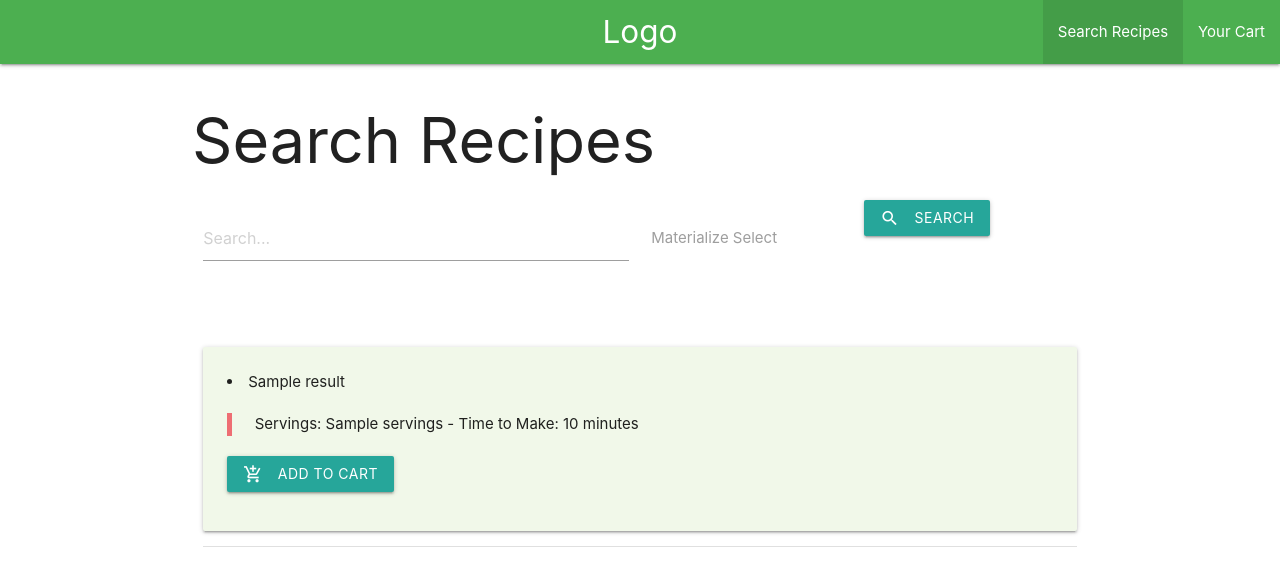
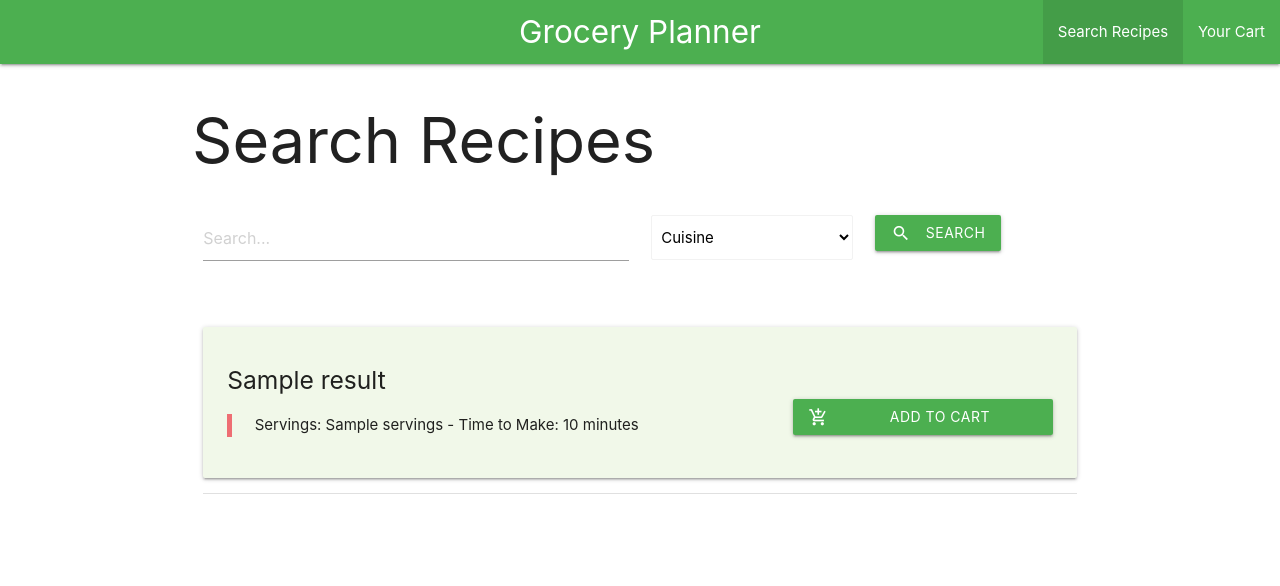
Before and after one commit to Kyle-Howard/groceries, a Django app: template recipefinder/templates/search_recipes.html in a window 1280 px wide. Shown: the top 586 px of the page. Run offline with Django 3.2, Linux system fonts and the light colour scheme; the template is opened without the code that fills it: most values are stand-ins (such as "Sample title", 1, 10 or a date in 2020).

Commit message:
first commit

```diff
--- /dev/null
+++ b/recipefinder/static/dist/css/test.css
@@ -0,0 +1,14 @@
+.smaller{
+    padding-bottom: .05em !important;
+}
+
+.align-button{
+
+    display:flex;
+    flex-direction: column;
+    justify-content: center;
+}
+
+.top-button{
+    margin-top:6vh;
+}
--- a/recipefinder/templates/search_recipes.html
+++ b/recipefinder/templates/search_recipes.html
@@ -5,6 +5,7 @@
       <link href="https://fonts.googleapis.com/icon?family=Material+Icons" rel="stylesheet">
       <!--Import materialize.css-->
       <link type="text/css" rel="stylesheet" href="{% static "dist/css/materialize.min.css"%}"  media="screen,projection"/>
+      <link type="text/css" rel="stylesheet" href="{% static "dist/css/test.css"%}"  media="screen,projection"/>
 
       <!--Let browser know website is optimized for mobile-->
       <meta name="viewport" content="width=device-width, initial-scale=1.0"/>
@@ -12,7 +13,7 @@
     <body>
         <nav>
             <div class="nav-wrapper green">
-                <a href="#" class="brand-logo center">Logo</a>
+                <a href="#" class="brand-logo center">Grocery Planner</a>
                 <ul id="nav-mobile" class="right hide-on-med-and-down">
                     <li class="active"><a href="/recipefinder/search_recipes?cartid={{cartid}}">Search Recipes</a></li>
                     <li><a href="/recipefinder/view_cart?cartid={{cartid}}">Your Cart</a></li>
@@ -29,26 +30,17 @@
                             <div class="input-field col s6">
                                 <input  id="search_box" type="text" name="query"  placeholder="Search..." >
                             </div>
-                            <!-- <div class="input-field col s3">
-                                <select id="{{ form.search.selectcuisine }}" name="cuisineselected" class="form-control">
-                                    <option value="None" selected="selected"></option>
+                            <div class="input-field col s3">
+                                <!-- <label>Cuisine</label> -->
+                                <select class="browser-default" id="{{ form.search.selectcuisine }}" name="cuisineselected" class="form-control">
+                                    <option value="None" selected="selected">Cuisine</option>
                                     {% for cuisine in cuisines %}
                                         <option value="{{ cuisine }}" >{{ cuisine }}</option>
                                     {% endfor %}
                                 </select>
-                                <label>Cuisine</label>
-                            </div> -->
+                            </div>
                             <div class="input-field col s3">
-                                    <select>
-                                      <option value="" disabled selected>Choose your option</option>
-                                      <option value="1">Option 1</option>
-                                      <option value="2">Option 2</option>
-                                      <option value="3">Option 3</option>
-                                    </select>
-                                    <label>Materialize Select</label>
-                            </div>
-                            <div class="row">
-                                <button class="btn waves-effect waves-light" id="search_submit" type="submit" >Search
+                                <button class="btn waves-effect waves-light green" id="search_submit" type="submit" >Search
                                     <i class="material-icons left">search</i>
                                 </button>
                             </div>
@@ -57,40 +49,39 @@
                     <div class="row">
                         <div class="input-field col s12">
                             {% for result in response %}
-                            <div class="card-panel light-green lighten-5">
+                            <div class="card-panel light-green lighten-5 smaller">
                                 <form type="post" action="/recipefinder/update_cart">
-                                    <li>
-                                        {{ result.title }}
-                                        <br>
+                                    <div class="row">
+                                        <div class="col s8 valign-wrapper">
+                                            <div>
+                                                <h5>{{ result.title }}</h5>
                                                 <blockquote>
                                                     Servings: {{result.servings}} - Time to Make: {{result.readyInMinutes}} minutes
                                                 </blockquote>
                                                 <input type="hidden" name="title" value='{{result.title}}' placeholder="{{result.title}}"/>
                                                 <input type="hidden" name="id" value='{{result.id}}' placeholder="{{result.id}}"/>
                                                 <input type="hidden" name="cartid" value='{{cartid}}' placeholder="{{cartid}}"/>
-                                        <button class="btn waves-effect waves-light" id="add_cart_submit" type="submit">Add to Cart
+                                            </div>
+                                        </div>
+                                            <div class="col s4 align-button">
+                                                <button class="btn waves-effect waves-light green top-button" id="add_cart_submit" type="submit">Add to Cart
                                                     <i class="material-icons left">add_shopping_cart</i>
                                                 </button>
-                                        <br>
-                                    </li>
+                                            </div>
+                                    </div>
                                 </form>
                             </div>
                             <div class="divider"></div>
                             {% endfor %}
                         </div>
                     </div>
-                    <div>
-
                 </div>
             </div>
         </div>
-
-        </div>
       <!--JavaScript at end of body for optimized loading-->
 
-
-
-      <script type="text/javascript" src="{% static "dist/js/materialize.min.js"%}">
+      <script type="text/javascript" src="{% static "dist/js/materialize.min.js"%}"></script>
+      <script type="text/javascript" >
        document.addEventListener('DOMContentLoaded', function() {
             var elems = document.querySelectorAll('select');
             var instances = M.FormSelect.init(elems, options);
```
Also changed, not shown: recipefinder/templates/create_list.html (+17 -15 lines), recipefinder/templates/update_cart.html (+12 -5 lines). Lines whose indentation alone changed are shown as unchanged.
